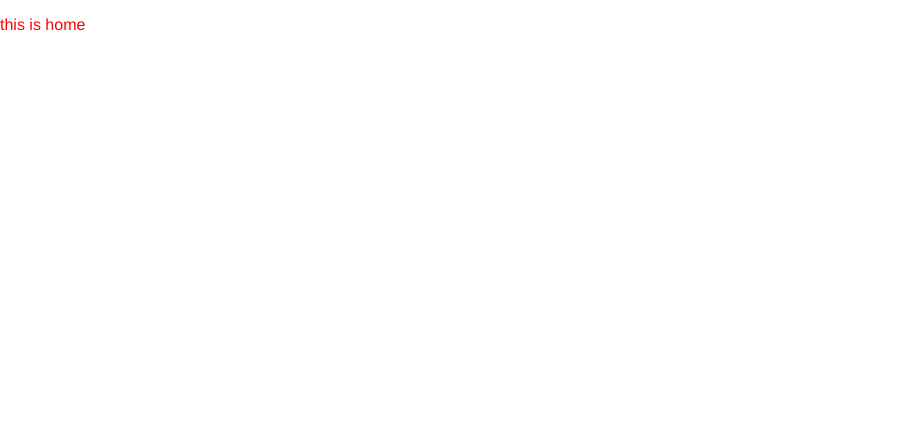
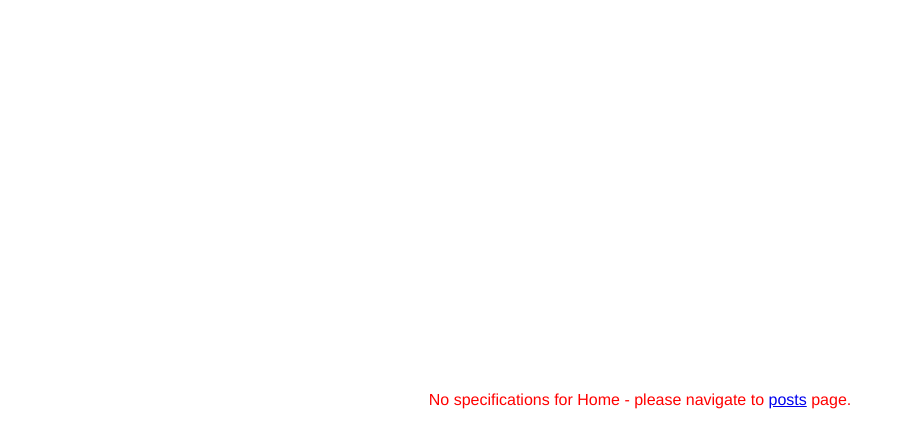
Before and after one commit to 1978milanbabic/librafire_test, a React app: page / in a window 1280 px wide. Shown: the whole page, without its empty margins (0-910 px from the left). Built offline with nearby package versions, Linux system fonts and the light colour scheme.

Commit message:
[Home] Home page finished

```diff
--- a/src/App/index.js
+++ b/src/App/index.js
@@ -6,9 +6,7 @@ import Posts from './scenes/Posts'
 import Post from './scenes/Post'
 import NotFound from './scenes/NotFound'
 
-const App = () => {
-
-  return (
+const App = () => (
   <div className='App'>
     <Routes>
       <Route
@@ -39,6 +37,5 @@ const App = () => {
     </Routes>
   </div>
 )
-}
 
 export default App
--- a/src/App/scenes/Home/assets/Home.scss
+++ b/src/App/scenes/Home/assets/Home.scss
@@ -1,5 +1,19 @@
 .Home {
-  p {
-    color: red;
+  width: 100%;
+  height: 100vh;
+  position: relative;
+  overflow: hidden;
+  text-align: center;
+
+  .centered {
+    width: 100%;
+    position: absolute;
+    top: 50%;
+    left: 0;
+    transform: translateY(-50%);
+
+    p {
+      color: red;
+    }
   }
 }
--- a/src/App/scenes/Home/index.js
+++ b/src/App/scenes/Home/index.js
@@ -1,14 +1,14 @@
-
+import { Link } from 'react-router-dom'
 
 // styles
 import './assets/Home.scss'
 
-const Home = props => {
-  return (
-    <div className='Home'>
-      <p>this is home</p>
+const Home = () => (
+  <main className='Home'>
+    <div className='centered'>
+      <p>No specifications for Home - please navigate to <Link to='/posts'>posts</Link> page.</p>
     </div>
-  )
-}
+  </main>
+)
 
 export default Home
```
Also changed, not shown: README.md. Lines whose indentation alone changed are shown as unchanged.
